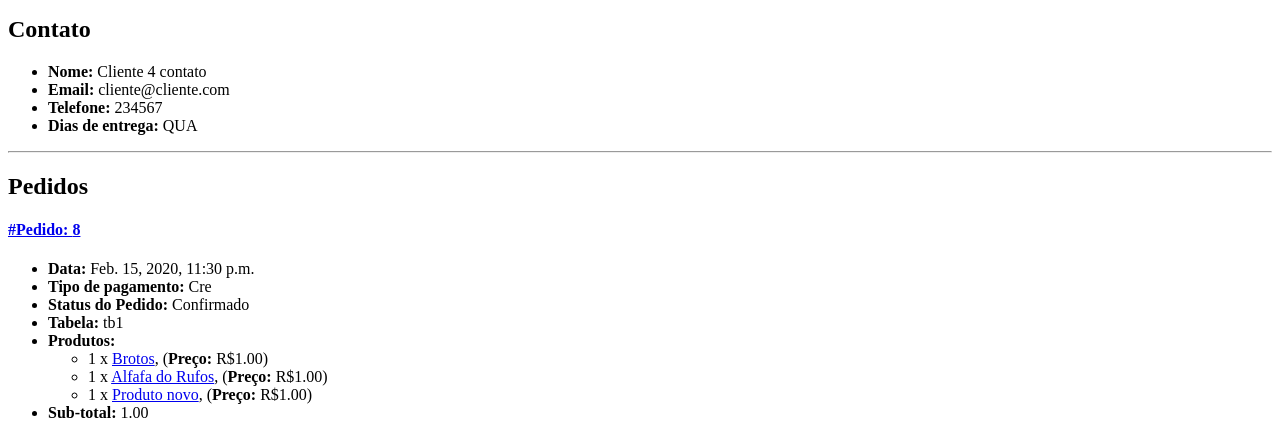
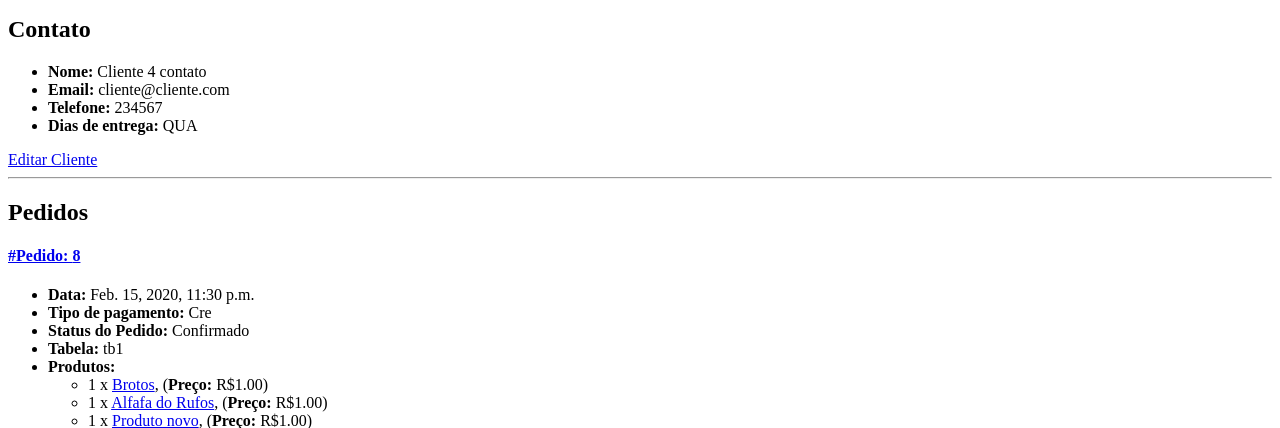
Before and after one commit to rpesce/rufos, a Django app: page /clientes/4/ in a window 1280 px wide. Shown: the part 236-664 px from the top of the page. Run offline with Django 3.2, Linux system fonts and the light colour scheme; data comes from the database, SQL or seed files in the repository; both versions use the stored data as it was after the commit.

Commit message:
wip created edit cliente screen

```diff
--- a/innatura_crm/rufos/templates/rufos/detalhes_cliente.html
+++ b/innatura_crm/rufos/templates/rufos/detalhes_cliente.html
@@ -16,6 +16,8 @@
     <li><b>Telefone:</b> {{ cliente.cliente_telefone }}</li>
     <li><b>Dias de entrega:</b> {% for d in dias %} {{ d.cliente_dias_entrega }} {% endfor %}</li>
 </ul>
+
+<a href="{% url 'rufos:edit_cliente' cliente.id %}">Editar Cliente</a>
 
 {% if pedido %}
     <hr>
--- a/innatura_crm/rufos/urls.py
+++ b/innatura_crm/rufos/urls.py
@@ -8,6 +8,8 @@ urlpatterns = [
     path('', views.index, name='index'),
     #Ex. clientes/1/
     path('clientes/<int:cliente_id>/', views.detalhes_cliente, name='detalhes_cliente'),
+    #Ex. clientes/1/edit
+    path('clientes/<int:cliente_id>/edit', views.edit_cliente, name='edit_cliente'),
     #Ex. pedidos/1/
     path('pedidos/<int:pedido_id>/', views.detalhes_pedido, name='detalhes_pedido'),
     #Ex. produtos/1/
--- a/innatura_crm/rufos/views.py
+++ b/innatura_crm/rufos/views.py
@@ -42,3 +42,16 @@ def detalhes_produto(request, produto_id):
         'produto':produto,
     }
     return render(request, 'rufos/detalhes_produto.html', context)
+
+def edit_cliente(request, cliente_id):
+    cliente = get_object_or_404(Cliente, pk=cliente_id)
+    pedido = Pedido.objects.filter(pedido_cliente=cliente_id)
+    produtos = PedidoProduto.objects.all()
+    dias = cliente.cliente_dias_entrega.all()
+    context={
+        'cliente':cliente,
+        'pedido':pedido,
+        'produtos':produtos,
+        'dias':dias,
+    }
+    return render(request, 'rufos/edit_cliente.html', context)
```
Also changed, not shown: innatura_crm/rufos/templates/rufos/edit_cliente.html (added, +18 -0 lines), innatura_crm/db.sqlite3.
